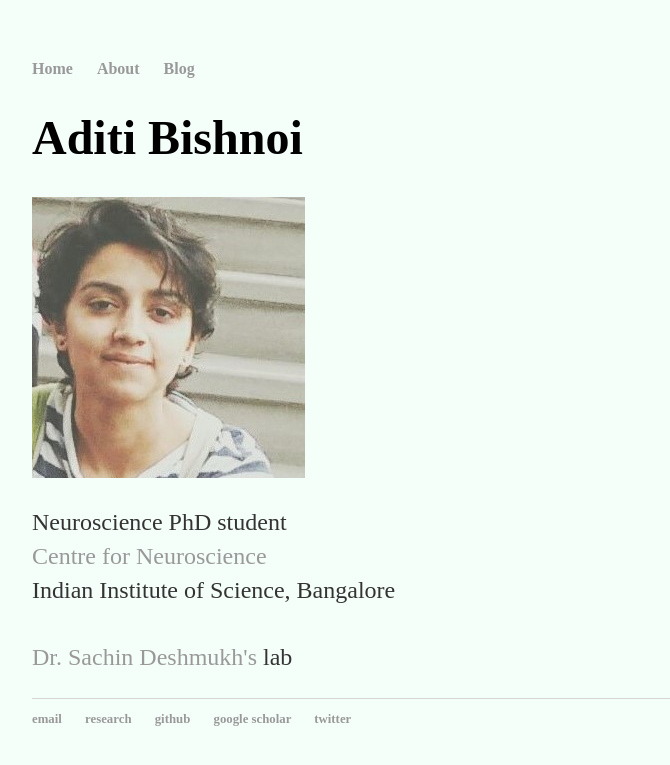
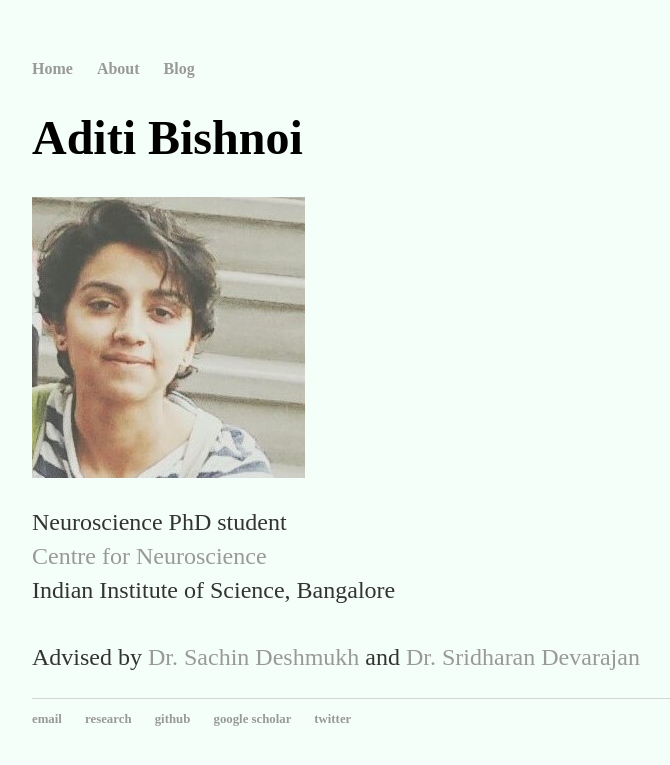
Before and after one commit to AdiBish/adibish.github.io, a Jekyll site: the page built from index.html, in a window 1280 px wide. Shown: the top 765 px of the page, without its empty margins (160-830 px from the left). Built offline with Jekyll 4.4.1, drawn with Linux system fonts in a browser that asks for light colours.

Commit message:
Update index.html

```diff
--- a/index.html
+++ b/index.html
@@ -12,7 +12,8 @@ title: Aditi Bishnoi
 	<p> Neuroscience PhD student <br/>
 		<a href="http://www.cns.iisc.ac.in/home/" target="_blank"> Centre for Neuroscience </a> <br/>
 		Indian Institute of Science, Bangalore <br/> <br/>
-		<a href="http://www.cns.iisc.ac.in/home/people/sachin-deshmukh/" target="_blank">Dr. Sachin Deshmukh's </a> lab
+		Advised by <a href="http://www.cns.iisc.ac.in/home/people/sachin-deshmukh/" target="_blank">Dr. Sachin Deshmukh </a> and
+		<a href="http://www.cns.iisc.ac.in/home/people/sridharan-devarajan/" target="_blank"> Dr. Sridharan Devarajan </a> <br/>
 
 		</p>
 	</div>
```
